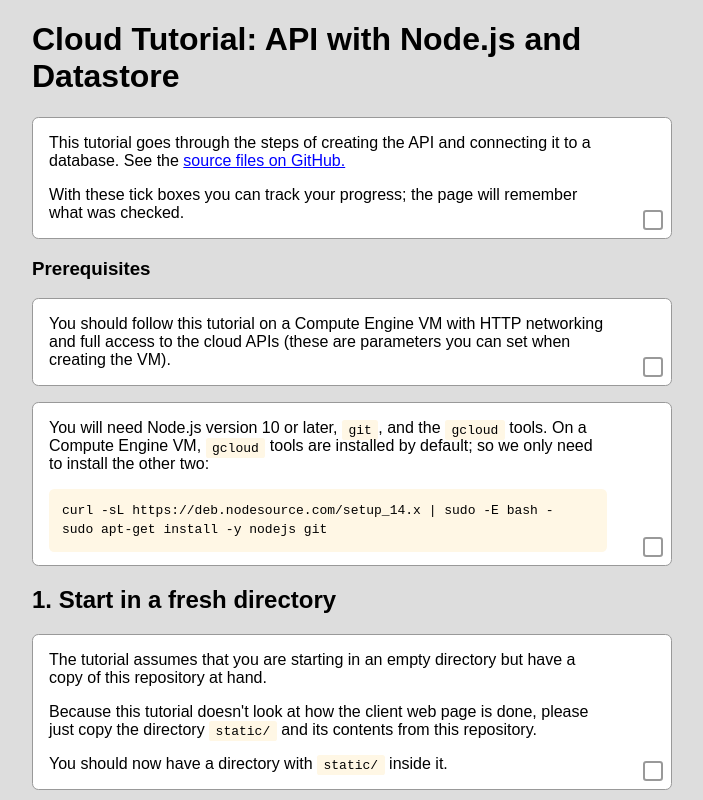
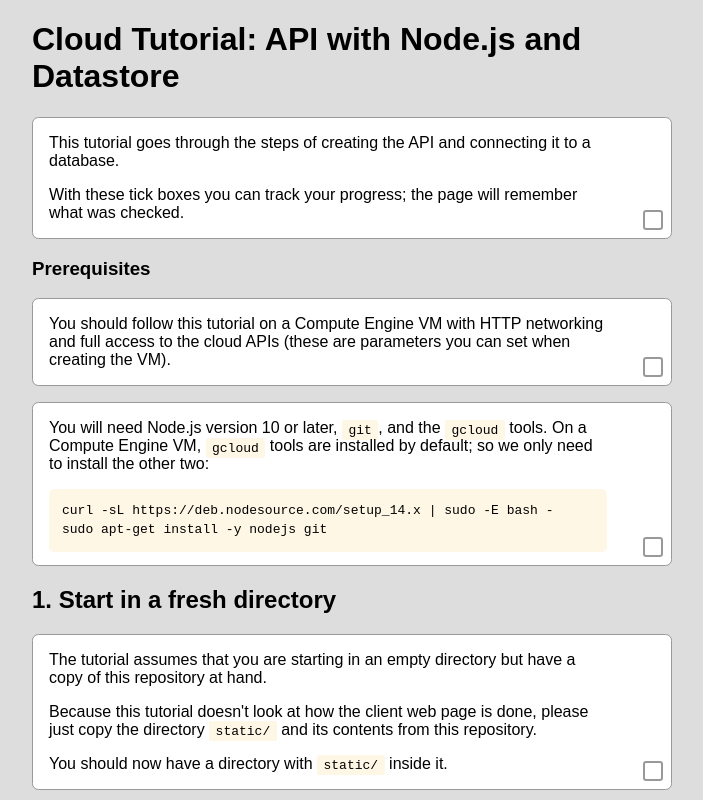
Before and after one commit to portsoc/cloud-api-nodejs-datastore, a website: page docs/index.html in a window 1280 px wide. Shown: the top 800 px of the page, without its empty margins (304-1007 px from the left). Drawn offline with Linux system fonts and the light colour scheme.

Commit message:
remove unnecessary mention of sources on github

```diff
--- a/docs/index.html
+++ b/docs/index.html
@@ -144,7 +144,7 @@
 
 
 <section class="tick">
-  <p>This tutorial goes through the steps of creating the API and connecting it to a database. See the <a href="https://github.com/portsoc/cloud-api-nodejs-datastore">source files on GitHub.</a>
+  <p>This tutorial goes through the steps of creating the API and connecting it to a database.
 
   <p class="help">With these tick boxes you can track your progress; the page will remember what was checked.
 </section>
```
